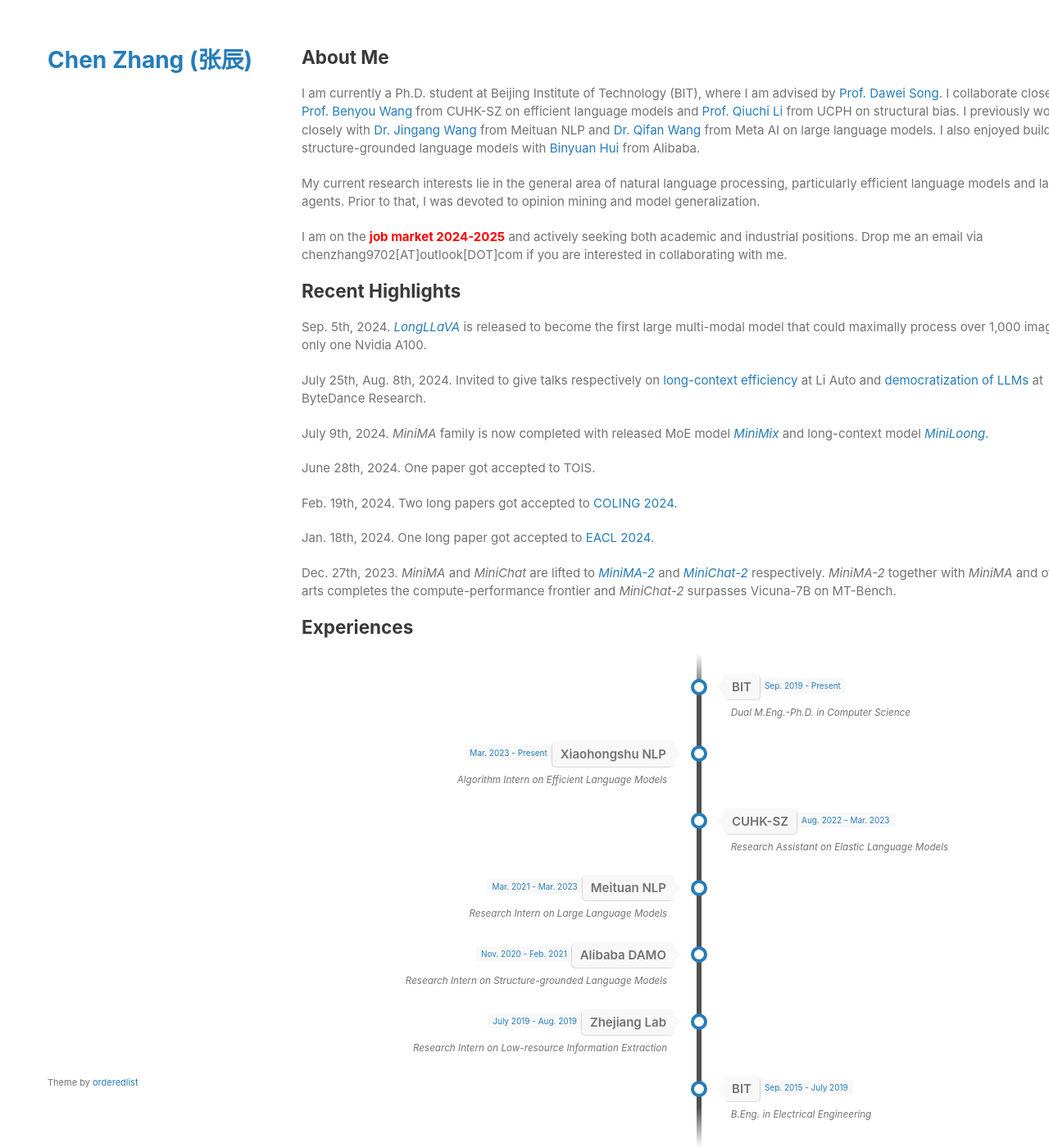
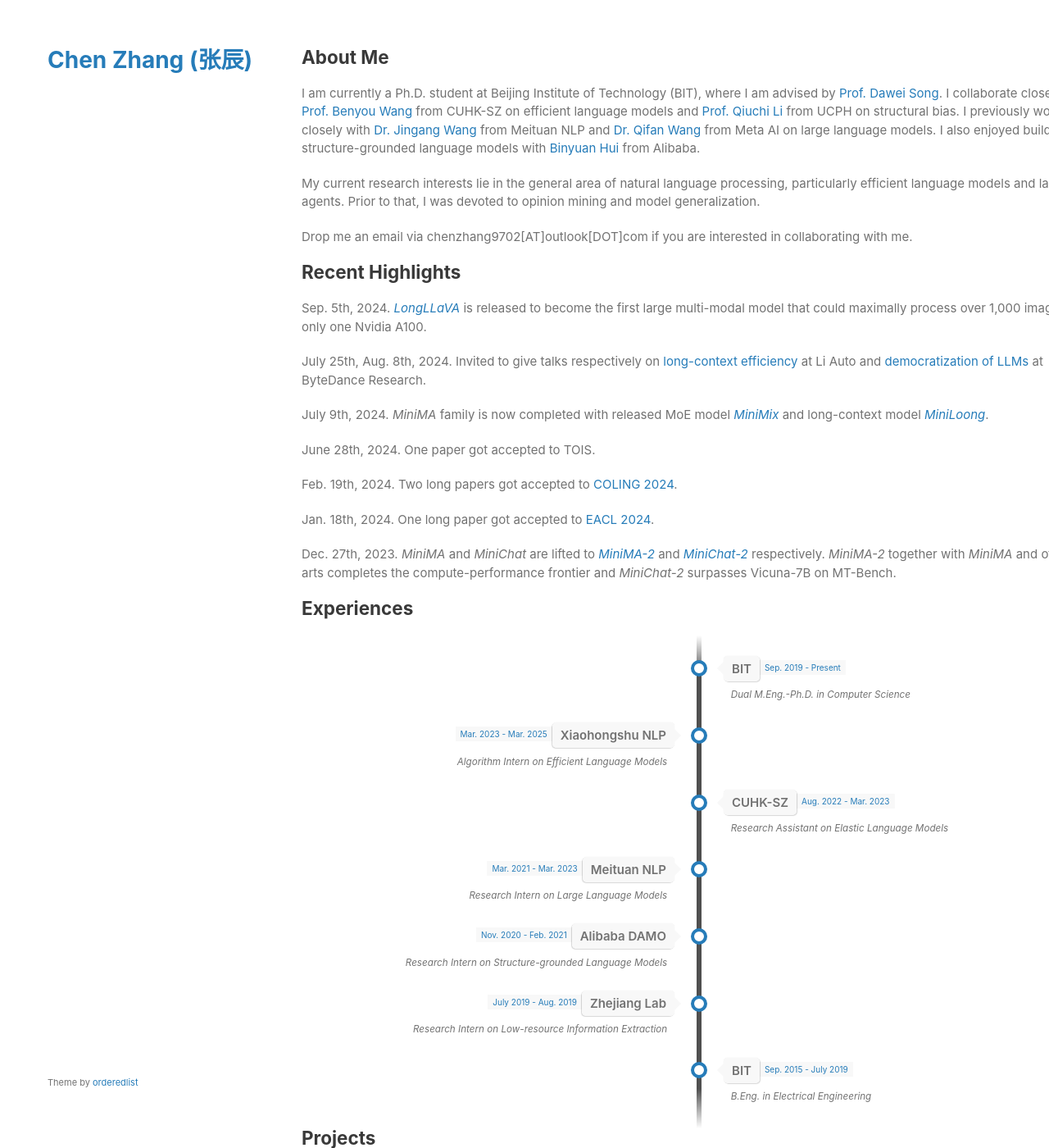
Before and after one commit to GeneZC7/genezc7.github.io, a Jekyll site: the page built from index.md, in a window 1280 px wide and 1400 px high. Shown: the whole window at 82% size. Built offline with Jekyll 4.4.1, drawn with Linux system fonts in a browser that asks for light colours; our own code applies the rules of GitHub Pages for plain Markdown files.

Commit message:
Update index.md

```diff
--- a/index.md
+++ b/index.md
@@ -8,7 +8,7 @@ I am currently a Ph.D. student at Beijing Institute of Technology (BIT), where I
 
 My current research interests lie in the general area of natural language processing, particularly efficient language models and language agents. Prior to that, I was devoted to opinion mining and model generalization.
 
-I am on the <b><font color=red>job market 2024-2025</font></b> and actively seeking both academic and industrial positions. Drop me an email via chenzhang9702[AT]outlook[DOT]com if you are interested in collaborating with me.
+Drop me an email via chenzhang9702[AT]outlook[DOT]com if you are interested in collaborating with me.
 
 ## Recent Highlights
 
@@ -42,7 +42,7 @@ Dec. 27th, 2023. *MiniMA* and *MiniChat* are lifted to [*MiniMA-2*](https://hugg
 		<div class="direction-l">
 			<div class="flag-wrapper">
 				<span class="flag">Xiaohongshu NLP</span>
-				<span class="time-wrapper"><span class="time">Mar. 2023 - Present</span></span>
+				<span class="time-wrapper"><span class="time">Mar. 2023 - Mar. 2025</span></span>
 			</div>
 			<div class="desc">Algorithm Intern on Efficient Language Models</div>
 		</div>
```
